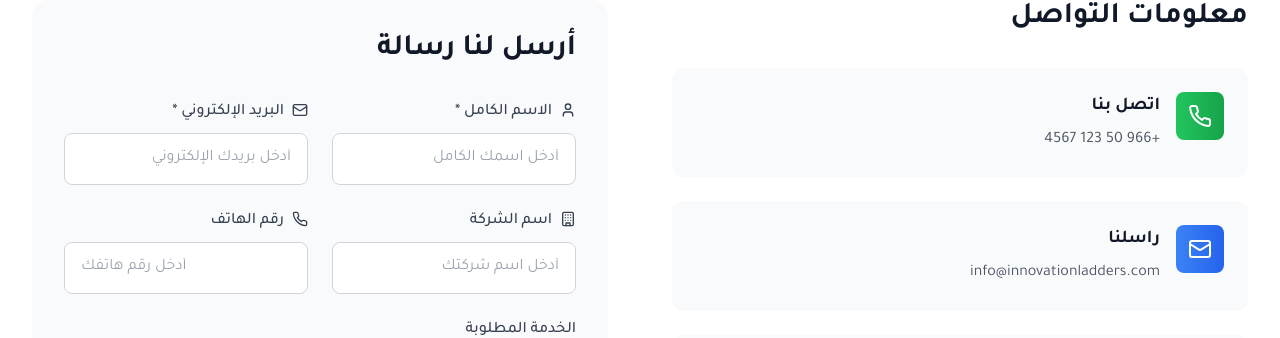
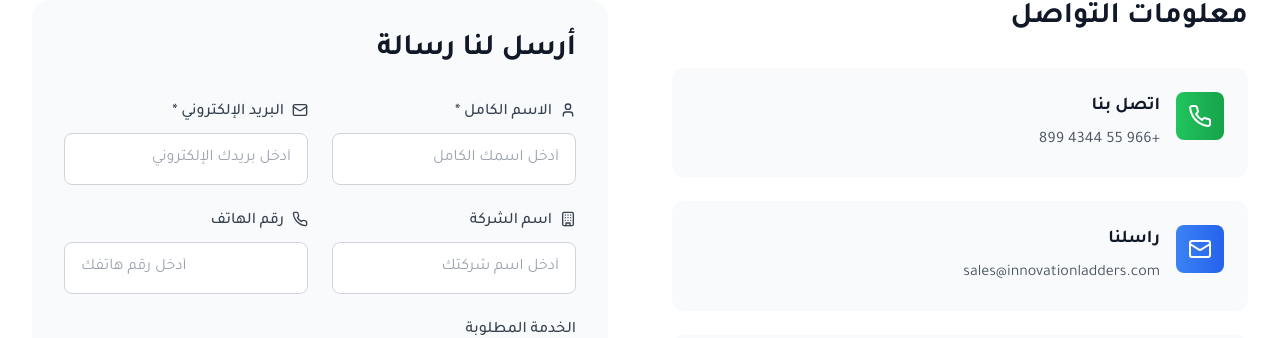
Before and after one commit to InnovationLadders/innovationladders, a React (Vite) app: page / in a window 1280 px wide. Shown: the part 7857-8195 px from the top of the page. Built offline with nearby package versions, Linux system fonts and the light colour scheme; no server answers; the database is empty.

Commit message:
Updated Contact.tsx

```diff
--- a/src/components/Contact.tsx
+++ b/src/components/Contact.tsx
@@ -71,13 +71,13 @@ const Contact: React.FC = () => {
     {
       icon: Phone,
       title: 'اتصل بنا',
-      details: ['+966 50 123 4567'],
+      details: ['+966 55 4344 899'],
       color: 'from-green-500 to-green-600'
     },
     {
       icon: Mail,
       title: 'راسلنا',
-      details: ['info@innovationladders.com'],
+      details: ['sales@innovationladders.com'],
       color: 'from-blue-500 to-blue-600'
     },
     {
```
